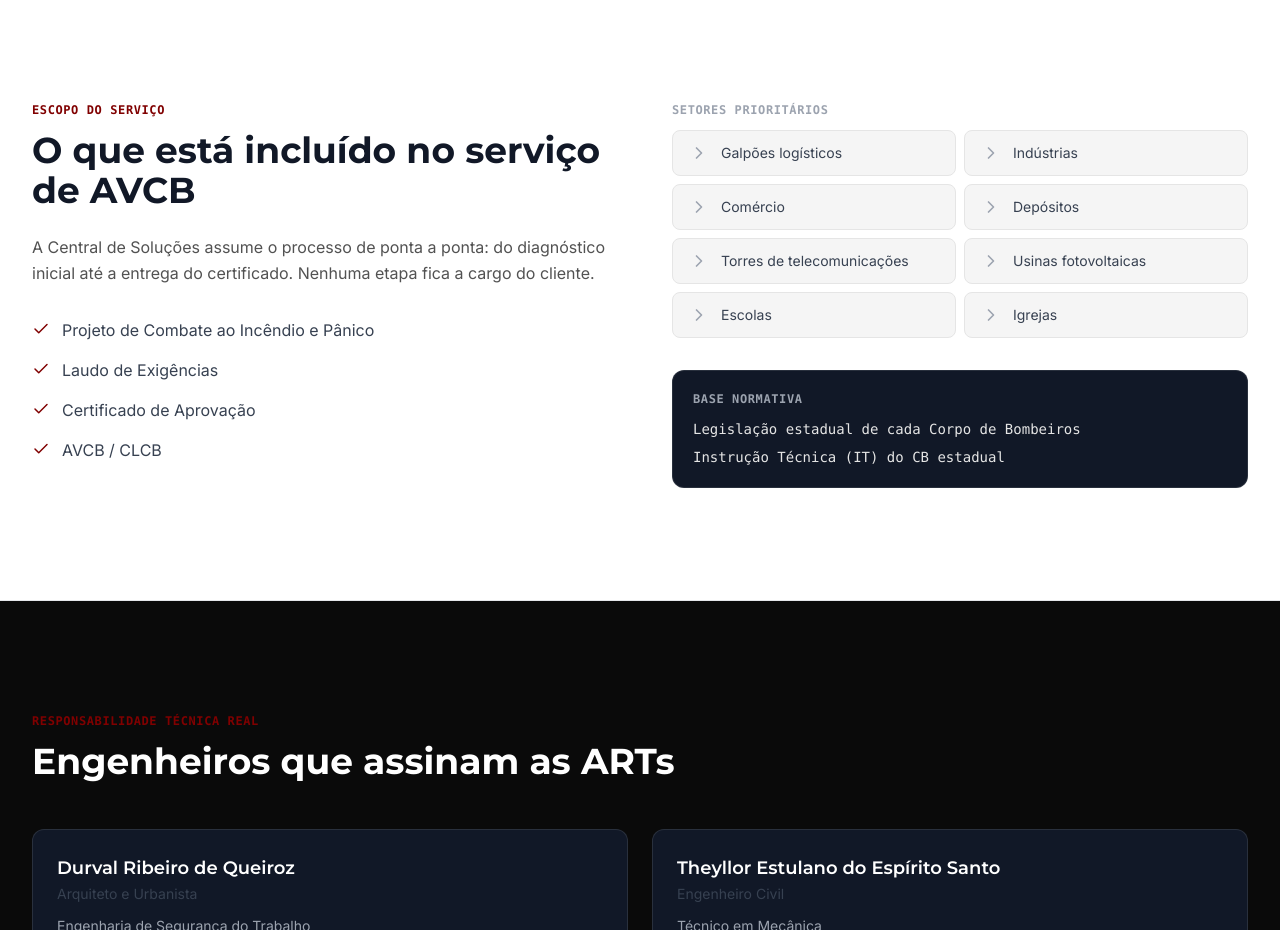
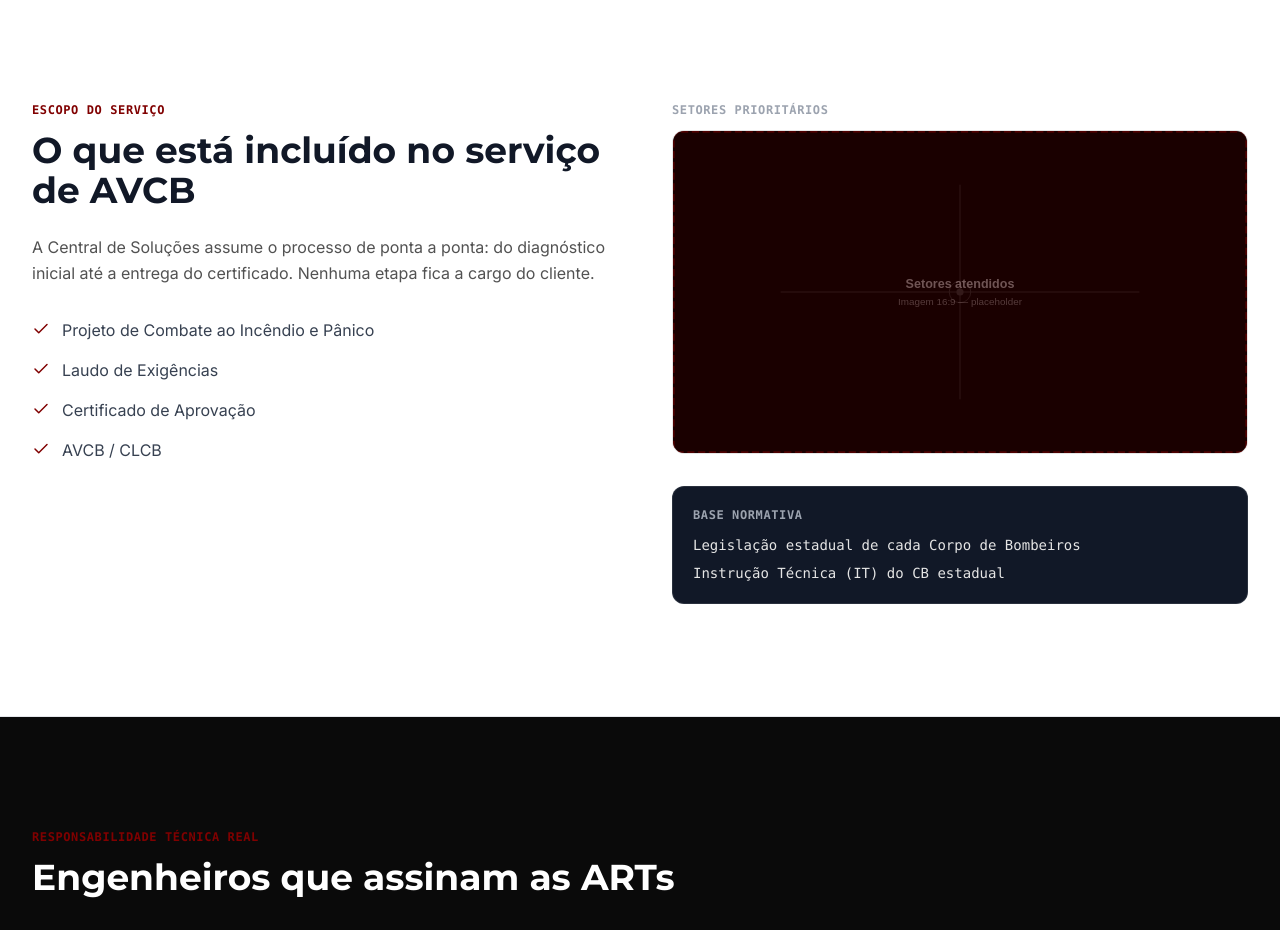
Before and after one commit to BarcelosMoises/Landing-Page-Central, a Next.js app: page /avcb-corpo-de-bombeiros in a window 1280 px wide. Shown: the part 920-1850 px from the top of the page. Built offline with nearby package versions, Linux system fonts and the light colour scheme.

Commit message:
refactor: replace "Setores prioritários" lists with 16:9 placeholder images in service subpages

```diff
--- a/app/avcb-corpo-de-bombeiros/page.tsx
+++ b/app/avcb-corpo-de-bombeiros/page.tsx
@@ -4,6 +4,7 @@
 // Accent: #800000 (vinho) — cor primária da marca.
 
 import type { Metadata } from "next";
+import Image from "next/image";
 import Link from "next/link";
 import { NavPrimaria } from "@/components/NavPrimaria";
 import { CrosshairDecor } from "@/components/CrosshairDecor";
@@ -366,17 +367,14 @@ export default function PageAVCB() {
 
               <div>
                 <p className="text-xs font-semibold text-neutral-400 uppercase tracking-wider mb-3 font-mono">Setores prioritários</p>
-                <ul className="grid grid-cols-1 sm:grid-cols-2 gap-2" aria-label="Setores atendidos">
-                  {avcb.setoresPrioritarios?.map((setor) => (
-                    <li
-                      key={setor}
-                      className="flex items-center gap-3 px-4 py-3 rounded-lg bg-neutral-50 border border-neutral-200 text-sm text-neutral-700"
-                    >
-                      <IconeChevron />
-                      {setor}
-                    </li>
-                  ))}
-                </ul>
+                <div className="relative w-full aspect-video rounded-xl overflow-hidden bg-neutral-100 border border-neutral-200">
+                  <Image
+                    src="/images/placeholder-setores.svg"
+                    alt="Setores atendidos pela Central de Soluções — AVCB"
+                    fill
+                    className="object-cover"
+                  />
+                </div>
 
                 {avcb.normaBase && (
                   <div className="mt-8 p-5 rounded-xl bg-neutral-900 border border-white/10">
--- a/app/licenciamento-ambiental/page.tsx
+++ b/app/licenciamento-ambiental/page.tsx
@@ -3,6 +3,7 @@
 // Server Component puro — sem "use client".
 
 import type { Metadata } from "next";
+import Image from "next/image";
 import Link from "next/link";
 import { NavPrimaria } from "@/components/NavPrimaria";
 import { FaqItem } from "@/components/FaqItem";
@@ -350,14 +351,14 @@ export default function PageLicenciamentoAmbiental() {
 
               <div>
                 <p className="text-xs font-semibold text-neutral-400 uppercase tracking-wider mb-3 font-mono">Setores prioritários</p>
-                <ul className="grid grid-cols-1 sm:grid-cols-2 gap-2 mb-8" aria-label="Setores atendidos pelo licenciamento ambiental">
-                  {ambiental.setoresPrioritarios?.map((setor) => (
-                    <li key={setor} className="flex items-center gap-3 px-4 py-3 rounded-lg bg-neutral-50 border border-neutral-200 text-sm text-neutral-700">
-                      <IconeChevron />
-                      {setor}
-                    </li>
-                  ))}
-                </ul>
+                <div className="relative w-full aspect-video rounded-xl overflow-hidden bg-neutral-100 border border-neutral-200">
+                  <Image
+                    src="/images/placeholder-setores.svg"
+                    alt="Setores atendidos pela Central de Soluções — Licenciamento Ambiental"
+                    fill
+                    className="object-cover"
+                  />
+                </div>
 
                 {ambiental.normaBase && (
                   <div className="p-5 rounded-xl bg-neutral-900 border border-white/10">
--- a/app/spda-para-raios/page.tsx
+++ b/app/spda-para-raios/page.tsx
@@ -3,6 +3,7 @@
 // Server Component puro — sem "use client".
 
 import type { Metadata } from "next";
+import Image from "next/image";
 import Link from "next/link";
 import { NavPrimaria } from "@/components/NavPrimaria";
 import { FaqItem } from "@/components/FaqItem";
@@ -354,14 +355,14 @@ export default function PageSPDA() {
 
               <div>
                 <p className="text-xs font-semibold text-neutral-400 uppercase tracking-wider mb-3 font-mono">Setores prioritários</p>
-                <ul className="grid grid-cols-1 sm:grid-cols-2 gap-2" aria-label="Setores atendidos">
-                  {spda.setoresPrioritarios?.map((setor) => (
-                    <li key={setor} className="flex items-center gap-3 px-4 py-3 rounded-lg bg-neutral-50 border border-neutral-200 text-sm text-neutral-700">
-                      <IconeChevron />
-                      {setor}
-                    </li>
-                  ))}
-                </ul>
+                <div className="relative w-full aspect-video rounded-xl overflow-hidden bg-neutral-100 border border-neutral-200">
+                  <Image
+                    src="/images/placeholder-setores.svg"
+                    alt="Setores atendidos pela Central de Soluções — SPDA"
+                    fill
+                    className="object-cover"
+                  />
+                </div>
 
                 {spda.normaBase && (
                   <div className="mt-8 p-5 rounded-xl bg-neutral-900 border border-white/10">
--- a/app/vigilancia-sanitaria/page.tsx
+++ b/app/vigilancia-sanitaria/page.tsx
@@ -4,6 +4,7 @@
 // Accent: #0d7377 (teal) — cor primária do serviço.
 
 import type { Metadata } from "next";
+import Image from "next/image";
 import Link from "next/link";
 import { NavPrimaria } from "@/components/NavPrimaria";
 import { FaqItem } from "@/components/FaqItem";
@@ -336,14 +337,14 @@ export default function PageVigilanciaSanitaria() {
 
               <div>
                 <p className="text-xs font-semibold text-neutral-400 uppercase tracking-wider mb-3 font-mono">Setores prioritários</p>
-                <ul className="grid grid-cols-1 sm:grid-cols-2 gap-2 mb-8" aria-label="Setores atendidos">
-                  {vigilancia.setoresPrioritarios?.map((setor) => (
-                    <li key={setor} className="flex items-center gap-3 px-4 py-3 rounded-lg bg-neutral-50 border border-neutral-200 text-sm text-neutral-700">
-                      <IconeChevron />
-                      {setor}
-                    </li>
-                  ))}
-                </ul>
+                <div className="relative w-full aspect-video rounded-xl overflow-hidden bg-neutral-100 border border-neutral-200">
+                  <Image
+                    src="/images/placeholder-setores.svg"
+                    alt="Setores atendidos pela Central de Soluções — Vigilância Sanitária"
+                    fill
+                    className="object-cover"
+                  />
+                </div>
 
                 {vigilancia.normaBase && (
                   <div className="p-5 rounded-xl bg-neutral-900 border border-white/10">
```
Also changed, not shown: public/images/placeholder-setores.svg (added).
